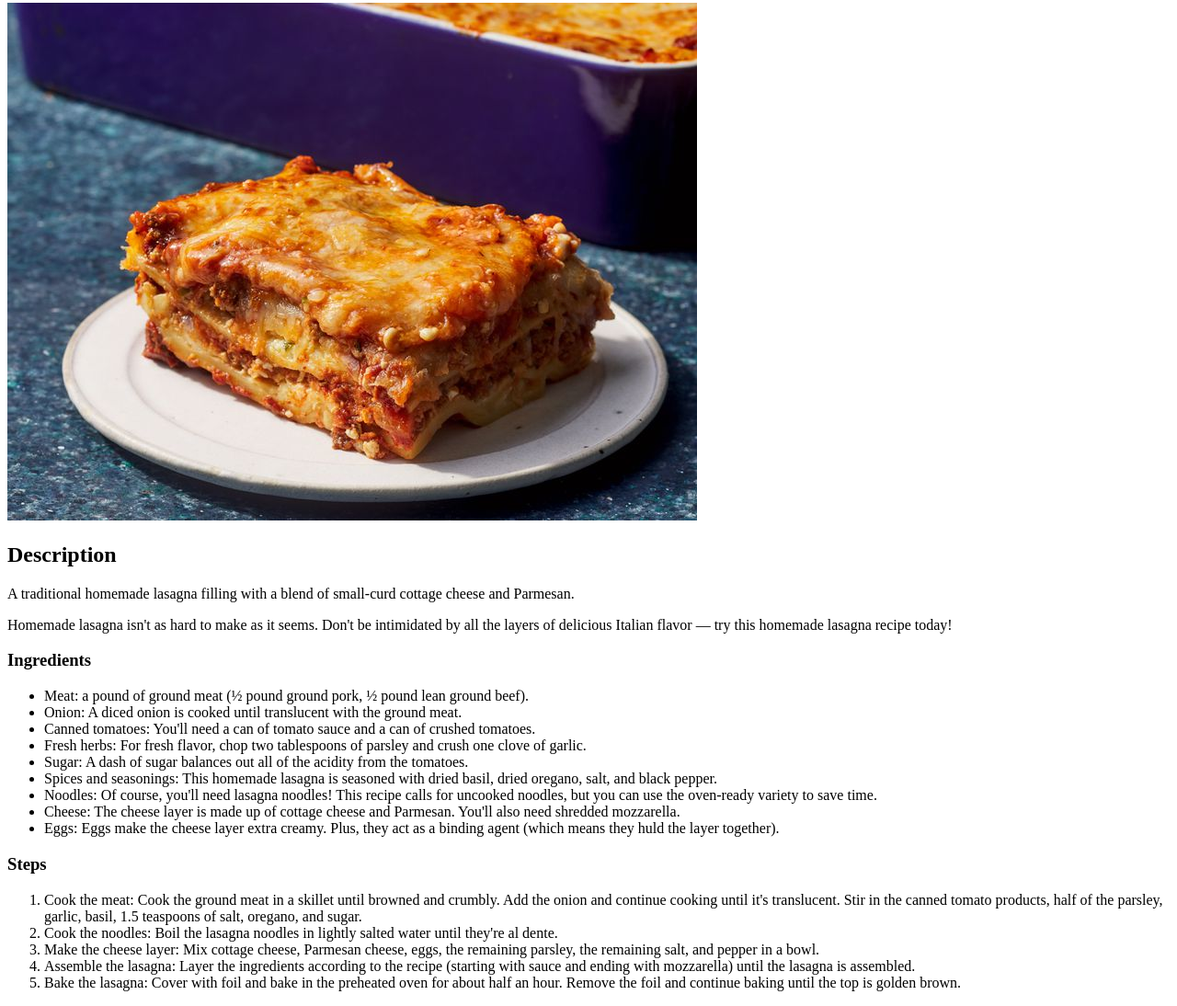
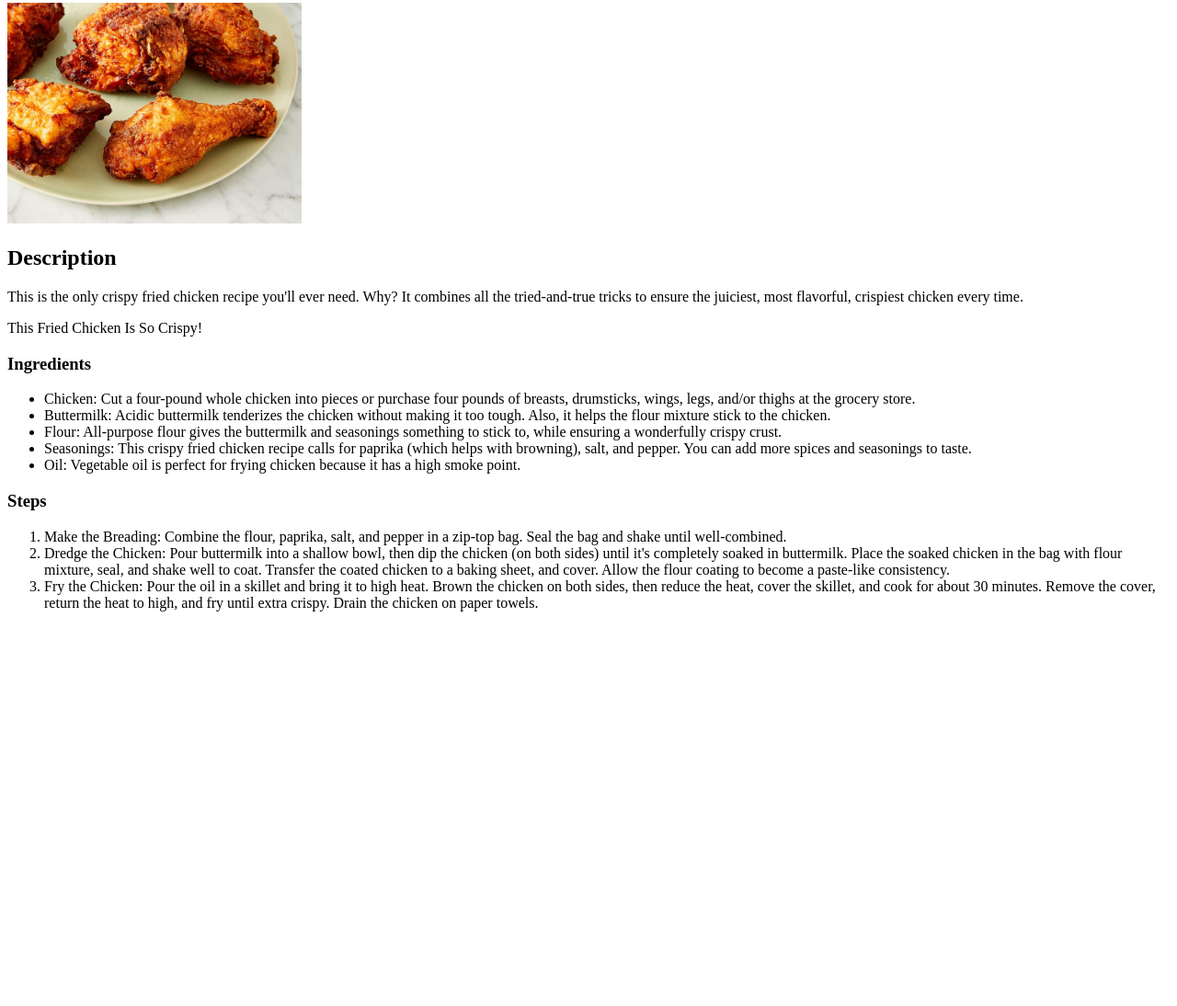
Before and after one commit to ai4matt/odin-recipes, a plain HTML site: page recipes/fried-chicken.html in a window 1280 px wide. Shown: the part 103-1197 px from the top of the page at 92% size. After the commit the page ends 800 px from the top, so only its background shows below. Drawn offline with Linux system fonts and the light colour scheme.

Commit message:
Edit fried chicken recipe

```diff
--- a/recipes/fried-chicken.html
+++ b/recipes/fried-chicken.html
@@ -9,40 +9,41 @@
 
 <body>
     <a href="../index.html">Home</a>
-    <h1>Lasagna</h1>
-    <img src="../images/lasagna.jpg">
+    <h1>Fried Chicken</h1>
+    <img src="../images/fried-chicken.jpg" width="320">
     <h2>Description</h2>
-    <p>A traditional homemade lasagna filling with a blend of small-curd cottage cheese and Parmesan.</p>
-    <p>Homemade lasagna isn't as hard to make as it seems. Don't be intimidated by all the layers of delicious Italian
-        flavor — try this homemade lasagna recipe today!</p>
+    <p>This is the only crispy fried chicken recipe you'll ever need. Why? It combines all the tried-and-true tricks to
+        ensure the juiciest, most flavorful, crispiest chicken every time.</p>
+    <p>This Fried Chicken Is So Crispy!</p>
     <h3>Ingredients</h3>
     <ul>
-        <li>Meat: a pound of ground meat (½ pound ground pork, ½ pound lean ground beef).</li>
-        <li>Onion: A diced onion is cooked until translucent with the ground meat.</li>
-        <li>Canned tomatoes: You'll need a can of tomato sauce and a can of crushed tomatoes.</li>
-        <li>Fresh herbs: For fresh flavor, chop two tablespoons of parsley and crush one clove of garlic.</li>
-        <li>Sugar: A dash of sugar balances out all of the acidity from the tomatoes.</li>
-        <li>Spices and seasonings: This homemade lasagna is seasoned with dried basil, dried oregano, salt, and black
-            pepper.</li>
-        <li>Noodles: Of course, you'll need lasagna noodles! This recipe calls for uncooked noodles, but you can use the
-            oven-ready variety to save time.</li>
-        <li>Cheese: The cheese layer is made up of cottage cheese and Parmesan. You'll also need shredded mozzarella.
-        </li>
-        <li>Eggs: Eggs make the cheese layer extra creamy. Plus, they act as a binding agent (which means they huld the
-            layer together).</li>
+        <li>Chicken: Cut a four-pound whole chicken into pieces or purchase four pounds of breasts, drumsticks, wings,
+            legs, and/or thighs at the grocery store.</li>
+
+        <li>Buttermilk: Acidic buttermilk tenderizes the chicken without making it too tough. Also, it helps the flour
+            mixture stick to the chicken.</li>
+
+        <li>Flour: All-purpose flour gives the buttermilk and seasonings something to stick to, while ensuring a
+            wonderfully crispy crust.</li>
+
+        <li>Seasonings: This crispy fried chicken recipe calls for paprika (which helps with browning), salt, and
+            pepper. You can add more spices and seasonings to taste.</li>
+
+        <li>Oil: Vegetable oil is perfect for frying chicken because it has a high smoke point.</li>
     </ul>
     <h3>Steps</h3>
     <ol>
-        <li>Cook the meat: Cook the ground meat in a skillet until browned and crumbly. Add the onion and continue
-            cooking until it's translucent. Stir in the canned tomato products, half of the parsley, garlic, basil, 1.5
-            teaspoons of salt, oregano, and sugar.</li>
-        <li>Cook the noodles: Boil the lasagna noodles in lightly salted water until they're al dente.</li>
-        <li>Make the cheese layer: Mix cottage cheese, Parmesan cheese, eggs, the remaining parsley, the remaining salt,
-            and pepper in a bowl.</li>
-        <li>Assemble the lasagna: Layer the ingredients according to the recipe (starting with sauce and ending with
-            mozzarella) until the lasagna is assembled.</li>
-        <li>Bake the lasagna: Cover with foil and bake in the preheated oven for about half an hour. Remove the foil and
-            continue baking until the top is golden brown.</li>
+        <li>Make the Breading: Combine the flour, paprika, salt, and pepper in a zip-top bag. Seal the bag and shake
+            until well-combined.</li>
+
+        <li>Dredge the Chicken: Pour buttermilk into a shallow bowl, then dip the chicken (on both sides) until it's
+            completely soaked in buttermilk. Place the soaked chicken in the bag with flour mixture, seal, and shake
+            well to coat. Transfer the coated chicken to a baking sheet, and cover. Allow the flour coating to become a
+            paste-like consistency.</li>
+
+        <li>Fry the Chicken: Pour the oil in a skillet and bring it to high heat. Brown the chicken on both sides, then
+            reduce the heat, cover the skillet, and cook for about 30 minutes. Remove the cover, return the heat to
+            high, and fry until extra crispy. Drain the chicken on paper towels.</li>
     </ol>
 </body>
 
```
